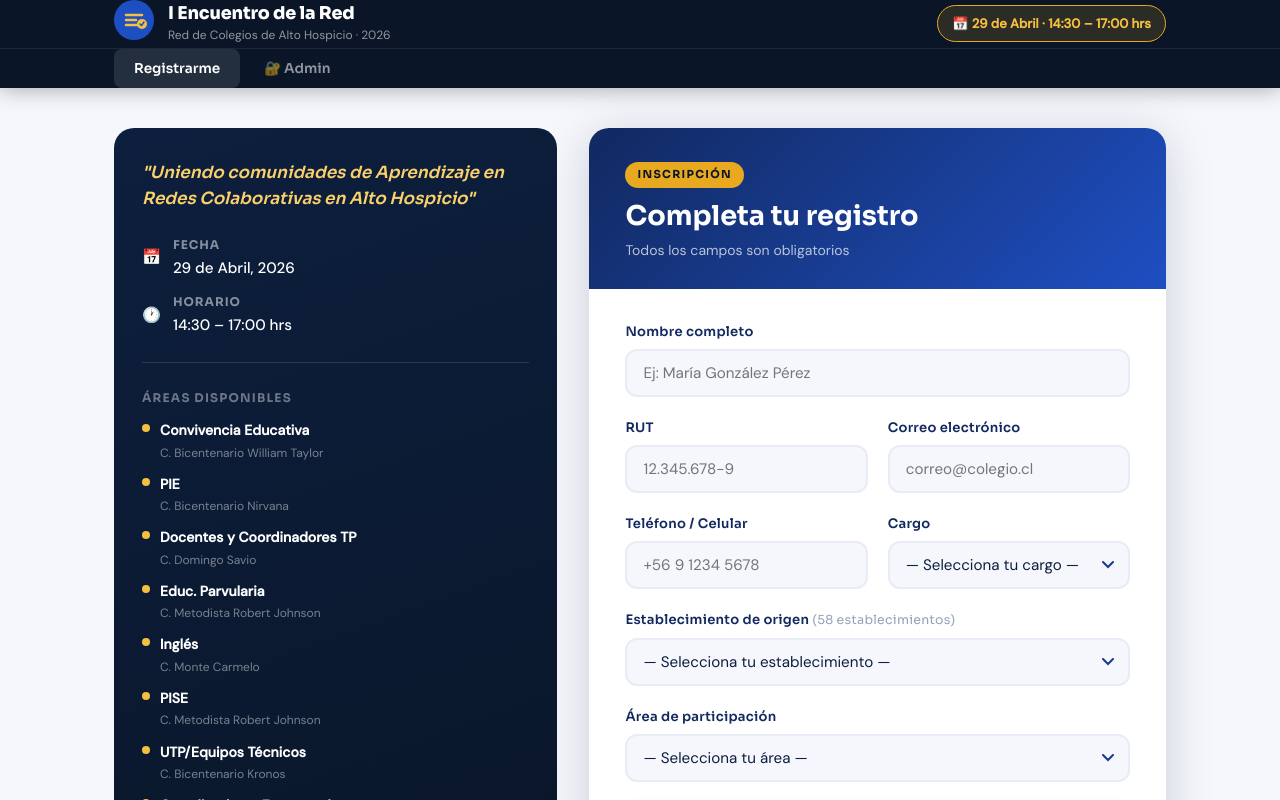
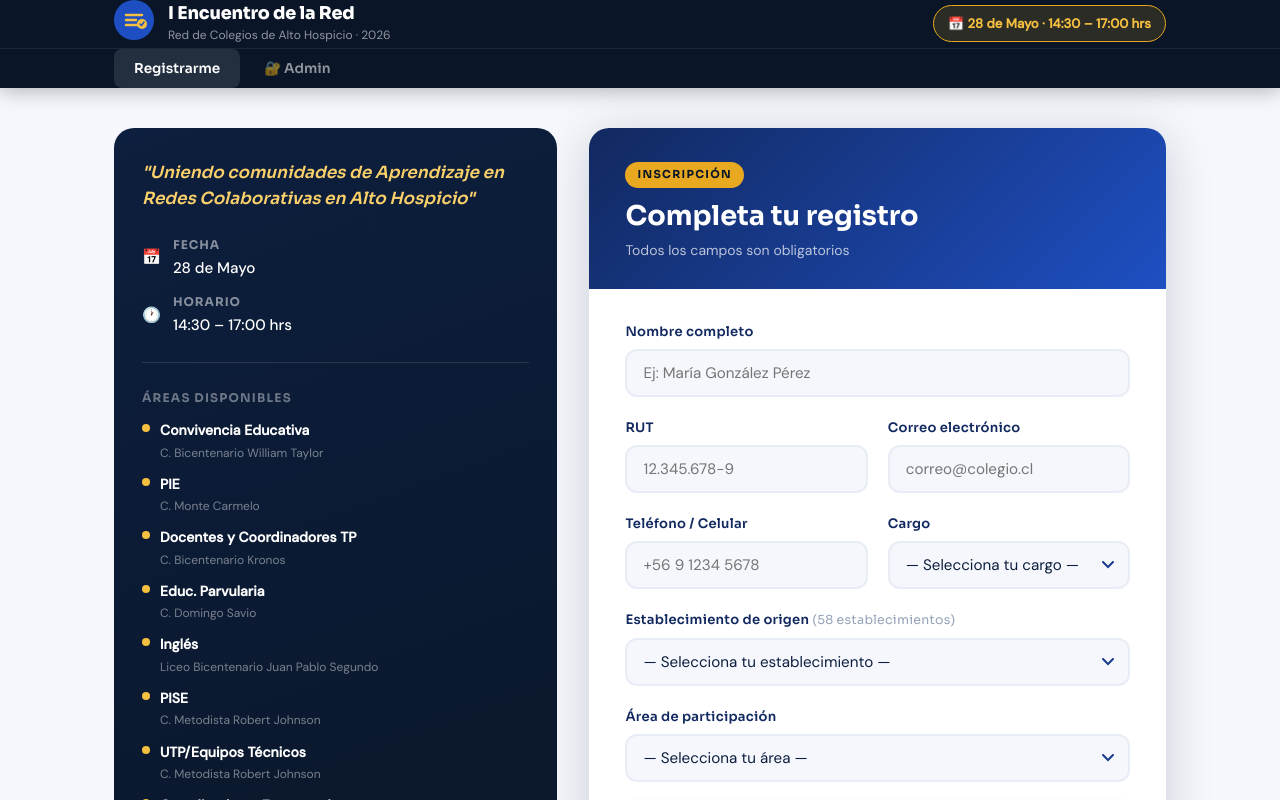
Before and after one commit to javoxapple-alt/front_formulario_red_de_directores, a React (Vite) app: page / in a window 1280 px wide. Shown: the top 800 px of the page. Built offline with nearby package versions, Linux system fonts and the light colour scheme.

Commit message:
fix: actualizar sedes y fecha 28 mayo 2026

```diff
--- a/src/App.jsx
+++ b/src/App.jsx
@@ -29,9 +29,9 @@ function Header() {
           <div className="brand-icon">
             <svg viewBox="0 0 40 40" fill="none" xmlns="http://www.w3.org/2000/svg" width="40" height="40">
               <circle cx="20" cy="20" r="20" fill="#1e4fc2" />
-              <path d="M12 15h16M12 20h10M12 25h13" stroke="#f5bf40" strokeWidth="2.5" strokeLinecap="round"/>
+              <path d="M12 15h16M12 20h10M12 25h13" stroke="#f5bf40" strokeWidth="2.5" strokeLinecap="round" />
               <circle cx="28" cy="24" r="5" fill="#f5bf40" />
-              <path d="M26 24l1.5 1.5L30 22" stroke="#1e4fc2" strokeWidth="1.5" strokeLinecap="round" strokeLinejoin="round"/>
+              <path d="M26 24l1.5 1.5L30 22" stroke="#1e4fc2" strokeWidth="1.5" strokeLinecap="round" strokeLinejoin="round" />
             </svg>
           </div>
           <div>
@@ -40,7 +40,7 @@ function Header() {
           </div>
         </div>
         <div className="header-date">
-          <span className="date-badge">📅 29 de Abril · 14:30 – 17:00 hrs</span>
+          <span className="date-badge">📅 28 de Mayo · 14:30 – 17:00 hrs</span>
         </div>
       </div>
 
@@ -82,7 +82,7 @@ function RegisterPage({ onSuccess }) {
           <div className="event-details">
             <div className="detail-item">
               <span className="detail-icon">📅</span>
-              <div><strong>Fecha</strong><span>29 de Abril, 2026</span></div>
+              <div><strong>Fecha</strong><span>28 de Mayo</span></div>
             </div>
             <div className="detail-item">
               <span className="detail-icon">🕐</span>
@@ -93,14 +93,15 @@ function RegisterPage({ onSuccess }) {
             <h3>Áreas disponibles</h3>
             <ul>
               {[
-                ['Convivencia Educativa',      'C. Bicentenario William Taylor'],
-                ['PIE',                         'C. Bicentenario Nirvana'],
-                ['Docentes y Coordinadores TP', 'C. Domingo Savio'],
-                ['Educ. Parvularia',            'C. Metodista Robert Johnson'],
-                ['Inglés',                      'C. Monte Carmelo'],
-                ['PISE',                        'C. Metodista Robert Johnson'],
-                ['UTP/Equipos Técnicos',        'C. Bicentenario Kronos'],
-                ['Coordinadores Extraescolar',  'C. Marista Hermano Fernando'],
+                ['Convivencia Educativa', 'C. Bicentenario William Taylor'],
+                ['PIE', 'C. Monte Carmelo'],
+                ['Docentes y Coordinadores TP', 'C. Bicentenario Kronos'],
+                ['Educ. Parvularia', 'C. Domingo Savio'],
+                ['Inglés', 'Liceo Bicentenario Juan Pablo Segundo'],
+                ['PISE', 'C. Metodista Robert Johnson'],
+                ['UTP/Equipos Técnicos', 'C. Metodista Robert Johnson'],
+                ['Coordinadores Extraescolar', 'C. Marista Hermano Fernando'],
+                ['Directores y Directoras', 'C. Los Cóndores'],
               ].map(([area, sede]) => (
                 <li key={area}>
                   <span className="area-dot" />
--- a/src/data/areas.js
+++ b/src/data/areas.js
@@ -1,14 +1,19 @@
 // Áreas y sedes del I Encuentro de la Red 2026 — datos estáticos
 const AREAS = [
   { nombre: 'Convivencia Educativa',       sede: 'Colegio Bicentenario William Taylor' },
-  { nombre: 'PIE',                          sede: 'Colegio Bicentenario Nirvana' },
-  { nombre: 'Docentes y Coordinadores TP', sede: 'Colegio Domingo Savio' },
-  { nombre: 'Educ. Parvularia',            sede: 'Colegio Metodista Robert Johnson' },
-  { nombre: 'Inglés',                      sede: 'Colegio Monte Carmelo' },
-  { nombre: 'PISE',                        sede: 'Colegio Metodista Robert Johnson' },
-  { nombre: 'UTP/Equipos Técnicos',        sede: 'Colegio Bicentenario Kronos' },
-  { nombre: 'Coordinadores Extraescolar',  sede: 'Colegio Marista Hermano Fernando' },
-  { nombre: 'Directores y Directoras',     sede: 'Colegio San Pedro' },
+  { nombre: 'Convivencia Educativa', sede: 'Colegio Bicentenario William Taylor' },//ok
+  { nombre: 'PIE', sede: ' Colegio Monte Carmelo' },
+  { nombre: 'Docentes y Coordinadores TP', sede: 'Colegio Bicentenario Kronos' },
+  { nombre: 'Educ. Parvularia', sede:  'Colegio Domingo Savio' },
+  { nombre: 'Inglés', sede: 'Liceo Bicentenario Juan Pablo Segundo' },// Colegio Bicentenario Nirvana
+  { nombre: 'PISE', sede: 'Colegio Metodista Robert Johnson' },//ok
+  { nombre: 'UTP/Equipos Técnicos', sede: 'Colegio Metodista Robert Johnson' },
+  { nombre: 'Coordinadores Extraescolar', sede: 'Colegio Marista Hermano Fernando' },
+  { nombre: 'Directores y Directoras',    sede: 'Colegio Condores' }
 ];
 
+
+
+
+
 export default AREAS;
```
